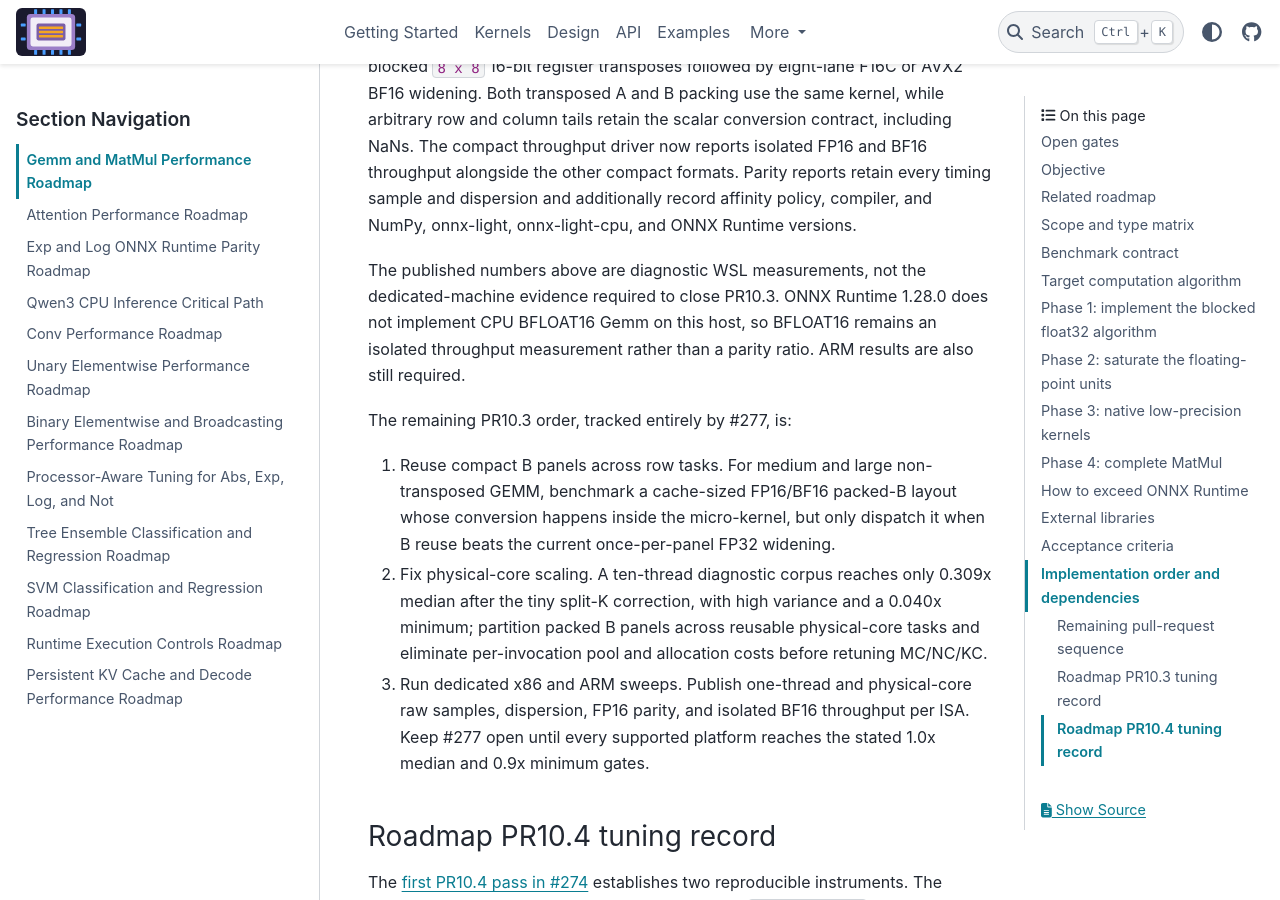
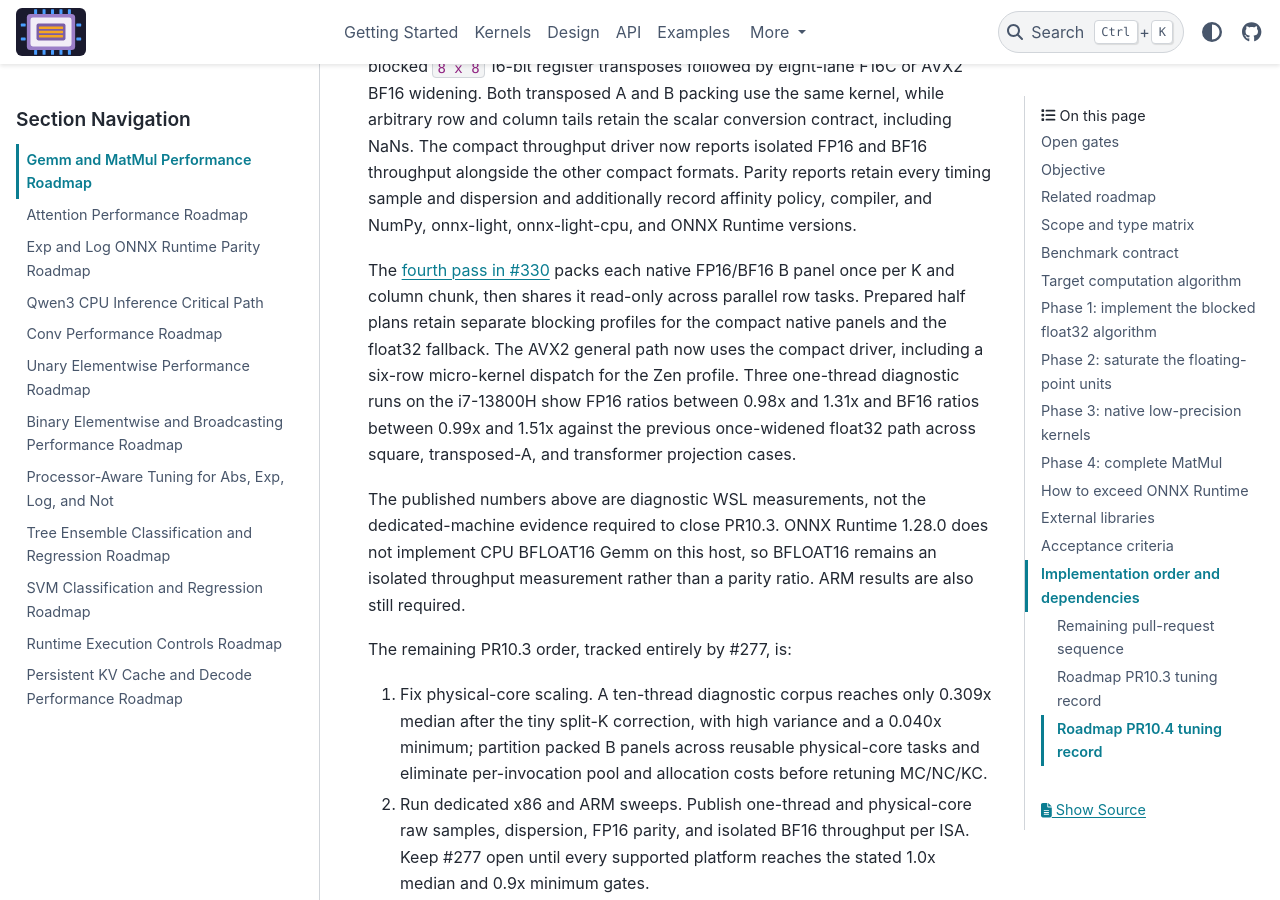
Before and after one commit to xadupre/onnx-light-cpu, a Sphinx documentation site: the page built from docs/next_steps/2026/2026_08_gemm_matmul.rst, in a window 1280 px wide and 900 px high, scrolled down 35794 px. Built offline with Sphinx 7.4.7 and the PyData theme 0.15.4, drawn with Linux system fonts in a browser that asks for light colours; pages that are not in the unit, such as notebooks, are missing from menus.

Commit message:
Reuse compact FP16 and BF16 GEMM panels (#330)
* perf: reuse compact half GEMM panels

Co-authored-by: Copilot <223556219+Copilot@users.noreply.github.com>

* docs: record compact half GEMM pass

Co-authored-by: Copilot <223556219+Copilot@users.noreply.github.com>

* test: allow compact half GEMM blocking

Co-authored-by: xadupre <22452781+xadupre@users.noreply.github.com>

---------

Co-authored-by: Copilot <223556219+Copilot@users.noreply.github.com>
Co-authored-by: copilot-swe-agent[bot] <198982749+Copilot@users.noreply.github.com>
Co-authored-by: xadupre <22452781+xadupre@users.noreply.github.com>

```diff
--- a/docs/next_steps/2026/2026_08_gemm_matmul.rst
+++ b/docs/next_steps/2026/2026_08_gemm_matmul.rst
@@ -1415,6 +1415,17 @@ alongside the other compact formats. Parity reports retain every timing sample
 and dispersion and additionally record affinity policy, compiler, and NumPy,
 onnx-light, onnx-light-cpu, and ONNX Runtime versions.
 
+The `fourth pass in #330
+<https://github.com/xadupre/onnx-light-cpu/pull/330>`_ packs each native
+FP16/BF16 B panel once per K and column chunk, then shares it read-only across
+parallel row tasks. Prepared half plans retain separate blocking profiles for
+the compact native panels and the float32 fallback. The AVX2 general path now
+uses the compact driver, including a six-row micro-kernel dispatch for the Zen
+profile. Three one-thread diagnostic runs on the i7-13800H show FP16 ratios
+between 0.98x and 1.31x and BF16 ratios between 0.99x and 1.51x against the
+previous once-widened float32 path across square, transposed-A, and transformer
+projection cases.
+
 The published numbers above are diagnostic WSL measurements, not the
 dedicated-machine evidence required to close PR10.3. ONNX Runtime 1.28.0 does
 not implement CPU BFLOAT16 Gemm on this host, so BFLOAT16 remains an isolated
@@ -1423,10 +1434,6 @@ required.
 
 The remaining PR10.3 order, tracked entirely by #277, is:
 
-#. Reuse compact B panels across row tasks. For medium and large non-transposed
-   GEMM, benchmark a cache-sized FP16/BF16 packed-B layout whose conversion
-   happens inside the micro-kernel, but only dispatch it when B reuse beats the
-   current once-per-panel FP32 widening.
 #. Fix physical-core scaling. A ten-thread diagnostic corpus reaches only
    0.309x median after the tiny split-K correction, with high variance and a
    0.040x minimum; partition packed B panels across reusable physical-core
```
Also changed, not shown: 8 other files.
